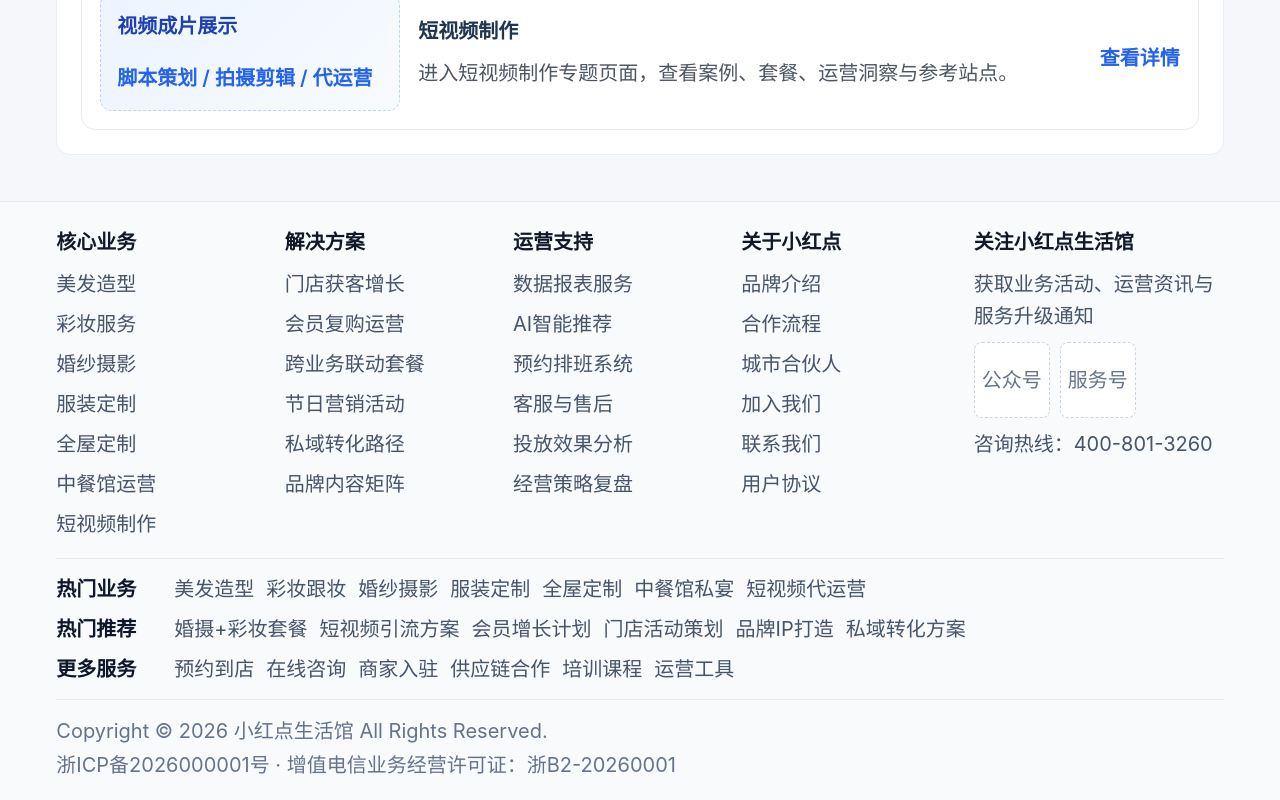
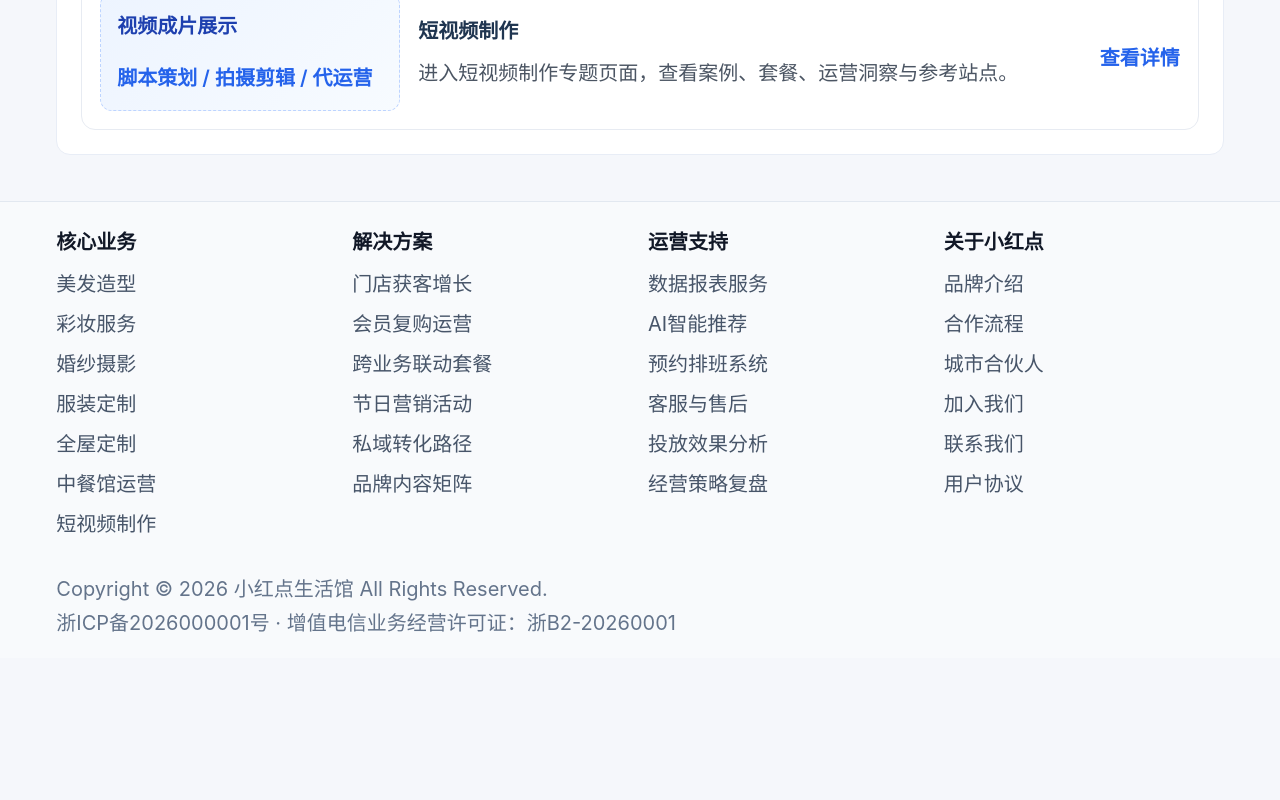
Before and after one commit to pgyHub/xhdshg, a React (Vite) app: page / in a window 1280 px wide. Shown: the part 2094-2894 px from the top of the page. After the commit the page ends 2752 px from the top, so only its background shows below. Built offline with nearby package versions, Linux system fonts and the light colour scheme.

Commit message:
chore: simplify footer and use system locale for registration time
- Remove duplicate footer rows, contact block, and 更多服务 from BusinessFooter
- Drop footerHotLabel from businessNav; trim footer CSS
- Add formatSystemDateTime helper for MemberBackend dates

Made-with: Cursor

```diff
--- a/src/App.css
+++ b/src/App.css
@@ -2008,7 +2008,6 @@
 }
 
 .business-footer-top,
-.business-footer-hot,
 .business-footer-bottom {
   width: min(100%, 1720px);
   margin: 0 auto;
@@ -2019,9 +2018,6 @@
 
 .business-footer-top {
   padding: 24px 0 18px;
-  display: grid;
-  grid-template-columns: 1fr 250px;
-  gap: 20px;
 }
 
 .business-footer-columns {
@@ -2030,8 +2026,7 @@
   gap: 16px;
 }
 
-.business-footer-columns h4,
-.business-footer-contact h4 {
+.business-footer-columns h4 {
   margin: 0 0 10px;
   color: #111827;
   font-size: 20px;
@@ -2045,9 +2040,7 @@
   gap: 8px;
 }
 
-.business-footer-columns li,
-.business-footer-contact p,
-.business-footer-contact span {
+.business-footer-columns li {
   color: #475569;
   font-size: 20px;
 }
@@ -2058,65 +2051,6 @@
 }
 
 .business-footer-columns li a:hover {
-  color: #1d4ed8;
-}
-
-.business-footer-contact p {
-  margin: 0 0 10px;
-}
-
-.business-footer-qrs {
-  display: grid;
-  grid-template-columns: repeat(2, 76px);
-  gap: 10px;
-  margin-bottom: 10px;
-}
-
-.business-footer-qrs div {
-  height: 76px;
-  border: 1px dashed #cbd5e1;
-  border-radius: 8px;
-  display: grid;
-  place-items: center;
-  color: #64748b;
-  font-size: 20px;
-  background: #fff;
-}
-
-.business-footer-hot {
-  border-top: 1px solid #e2e8f0;
-  border-bottom: 1px solid #e2e8f0;
-  padding: 14px 0;
-  display: grid;
-  gap: 8px;
-}
-
-.business-footer-hot-row {
-  display: grid;
-  grid-template-columns: 108px minmax(0, 1fr);
-  align-items: start;
-  gap: 10px;
-}
-
-.business-footer-hot-row strong {
-  color: #0f172a;
-  font-size: 20px;
-}
-
-.business-footer-hot-row div {
-  display: flex;
-  flex-wrap: wrap;
-  gap: 12px;
-  min-width: 0;
-}
-
-.business-footer-hot-row a {
-  color: #475569;
-  font-size: 20px;
-  text-decoration: none;
-}
-
-.business-footer-hot-row a:hover {
   color: #1d4ed8;
 }
 
@@ -2163,10 +2097,6 @@
 
   .ai-kpi-strip,
   .dashboard-bottom-grid {
-    grid-template-columns: 1fr;
-  }
-
-  .business-footer-top {
     grid-template-columns: 1fr;
   }
 
--- a/src/components/BusinessFooter.tsx
+++ b/src/components/BusinessFooter.tsx
@@ -4,7 +4,6 @@ import { BUSINESS_MODULES } from '../data/businessNav'
 const businessPaths: Record<string, string> = {}
 BUSINESS_MODULES.forEach((m) => {
   businessPaths[m.footerCoreLabel] = m.path
-  businessPaths[m.footerHotLabel] = m.path
 })
 
 const linkPathMap: Record<string, string> = {
@@ -26,19 +25,7 @@ const linkPathMap: Record<string, string> = {
   城市合伙人: '/info/city-partner',
   加入我们: '/info/join-us',
   联系我们: '/info/contact-us',
-  用户协议: '/info/agreement',
-  '婚摄+彩妆套餐': '/makeup',
-  短视频引流方案: '/short-video-production',
-  会员增长计划: '/info/member-growth-plan',
-  门店活动策划: '/info/store-event-planning',
-  品牌IP打造: '/info/brand-ip-building',
-  私域转化方案: '/info/private-domain-solution',
-  预约到店: '/info/booking-service',
-  在线咨询: '/info/online-consulting',
-  商家入驻: '/info/merchant-settlement',
-  供应链合作: '/info/supply-chain',
-  培训课程: '/info/training-course',
-  运营工具: '/info/operation-tools'
+  用户协议: '/info/agreement'
 }
 
 const footerColumns = [
@@ -60,12 +47,6 @@ const footerColumns = [
   }
 ]
 
-const hotRows = [
-  { label: '热门业务', items: BUSINESS_MODULES.map((m) => m.footerHotLabel) },
-  { label: '热门推荐', items: ['婚摄+彩妆套餐', '短视频引流方案', '会员增长计划', '门店活动策划', '品牌IP打造', '私域转化方案'] },
-  { label: '更多服务', items: ['预约到店', '在线咨询', '商家入驻', '供应链合作', '培训课程', '运营工具'] }
-]
-
 const BusinessFooter = () => {
   return (
     <footer className="business-footer">
@@ -84,30 +65,6 @@ const BusinessFooter = () => {
             </section>
           ))}
         </div>
-        <section className="business-footer-contact">
-          <h4>关注小红点生活馆</h4>
-          <p>获取业务活动、运营资讯与服务升级通知</p>
-          <div className="business-footer-qrs">
-            <div>公众号</div>
-            <div>服务号</div>
-          </div>
-          <span>咨询热线：400-801-3260</span>
-        </section>
-      </div>
-
-      <div className="business-footer-hot">
-        {hotRows.map((row) => (
-          <div key={row.label} className="business-footer-hot-row">
-            <strong>{row.label}</strong>
-            <div>
-              {row.items.map((item) => (
-                <Link key={item} to={linkPathMap[item] ?? '/'}>
-                  {item}
-                </Link>
-              ))}
-            </div>
-          </div>
-        ))}
       </div>
 
       <div className="business-footer-bottom">
--- a/src/data/businessNav.ts
+++ b/src/data/businessNav.ts
@@ -14,8 +14,6 @@ export type BusinessModule = {
   imageHint: string
   /** 页脚「核心业务」列文案 */
   footerCoreLabel: string
-  /** 页脚「热门业务」行文案（可与核心业务用语不同） */
-  footerHotLabel: string
 }
 
 export const BUSINESS_MODULES: BusinessModule[] = [
@@ -26,8 +24,7 @@ export const BUSINESS_MODULES: BusinessModule[] = [
     homeName: '美发',
     imageTitle: '发型设计展示',
     imageHint: '烫染造型 / 发质护理 / 头皮管理',
-    footerCoreLabel: '美发造型',
-    footerHotLabel: '美发造型'
+    footerCoreLabel: '美发造型'
   },
   {
     category: '彩妆',
@@ -36,8 +33,7 @@ export const BUSINESS_MODULES: BusinessModule[] = [
     homeName: '彩妆',
     imageTitle: '妆容风格展示',
     imageHint: '新娘妆 / 日常妆 / 主题妆',
-    footerCoreLabel: '彩妆服务',
-    footerHotLabel: '彩妆跟妆'
+    footerCoreLabel: '彩妆服务'
   },
   {
     category: '婚纱摄影',
@@ -46,8 +42,7 @@ export const BUSINESS_MODULES: BusinessModule[] = [
     homeName: '婚纱摄影',
     imageTitle: '婚纱拍摄案例',
     imageHint: '主纱照 / 仪式跟拍 / 修图成片',
-    footerCoreLabel: '婚纱摄影',
-    footerHotLabel: '婚纱摄影'
+    footerCoreLabel: '婚纱摄影'
   },
   {
     category: '服装定制',
@@ -56,8 +51,7 @@ export const BUSINESS_MODULES: BusinessModule[] = [
     homeName: '服装定制',
     imageTitle: '版型成衣展示',
     imageHint: '量体定制 / 面料挑选 / 套系搭配',
-    footerCoreLabel: '服装定制',
-    footerHotLabel: '服装定制'
+    footerCoreLabel: '服装定制'
   },
   {
     category: '全屋定制',
@@ -66,8 +60,7 @@ export const BUSINESS_MODULES: BusinessModule[] = [
     homeName: '全屋定制',
     imageTitle: '空间效果展示',
     imageHint: '客餐厅 / 卧室 / 全屋收纳',
-    footerCoreLabel: '全屋定制',
-    footerHotLabel: '全屋定制'
+    footerCoreLabel: '全屋定制'
   },
   {
     category: '中餐馆',
@@ -76,8 +69,7 @@ export const BUSINESS_MODULES: BusinessModule[] = [
     homeName: '中餐馆',
     imageTitle: '菜品门店展示',
     imageHint: '招牌菜 / 包厢场景 / 到店活动',
-    footerCoreLabel: '中餐馆运营',
-    footerHotLabel: '中餐馆私宴'
+    footerCoreLabel: '中餐馆运营'
   },
   {
     category: '短视频制作',
@@ -86,8 +78,7 @@ export const BUSINESS_MODULES: BusinessModule[] = [
     homeName: '短视频制作',
     imageTitle: '视频成片展示',
     imageHint: '脚本策划 / 拍摄剪辑 / 代运营',
-    footerCoreLabel: '短视频制作',
-    footerHotLabel: '短视频代运营'
+    footerCoreLabel: '短视频制作'
   }
 ]
 
--- a/src/pages/MemberBackend.tsx
+++ b/src/pages/MemberBackend.tsx
@@ -1,6 +1,7 @@
 import React, { useCallback, useEffect, useState } from 'react'
 import { Link, useNavigate } from 'react-router-dom'
 import { adminAPI, fileAPI, userAPI, getApiErrorMessage, type AdminUserRow, type CurrentUser } from '../services/api'
+import { formatSystemDateTime } from '../utils/formatDateTime'
 
 function sexLabel(s: number | null | undefined): string {
   if (s === 1) return '男'
@@ -256,7 +257,7 @@ const MemberBackend: React.FC = () => {
                 </li>
                 <li>
                   <span>注册时间</span>
-                  <strong>{new Date(userInfo.created_at).toLocaleString('zh-CN')}</strong>
+                  <strong>{formatSystemDateTime(userInfo.created_at)}</strong>
                 </li>
               </ul>
             </section>
@@ -400,7 +401,7 @@ const MemberBackend: React.FC = () => {
                           {u.is_admin ? '是（登录名 admin）' : '—'}
                         </span>
                       </td>
-                      <td>{new Date(u.created_at).toLocaleString('zh-CN')}</td>
+                      <td>{formatSystemDateTime(u.created_at)}</td>
                       <td>
                         <button
                           type="button"
--- /dev/null
+++ b/src/utils/formatDateTime.ts
@@ -0,0 +1,9 @@
+/**
+ * 使用浏览器所在环境的系统区域与本地时区格式化时间（与操作系统时间/时区一致）。
+ */
+export function formatSystemDateTime(iso: string | undefined | null): string {
+  if (iso == null || iso === '') return '—'
+  const d = new Date(iso)
+  if (Number.isNaN(d.getTime())) return String(iso)
+  return d.toLocaleString()
+}
```
